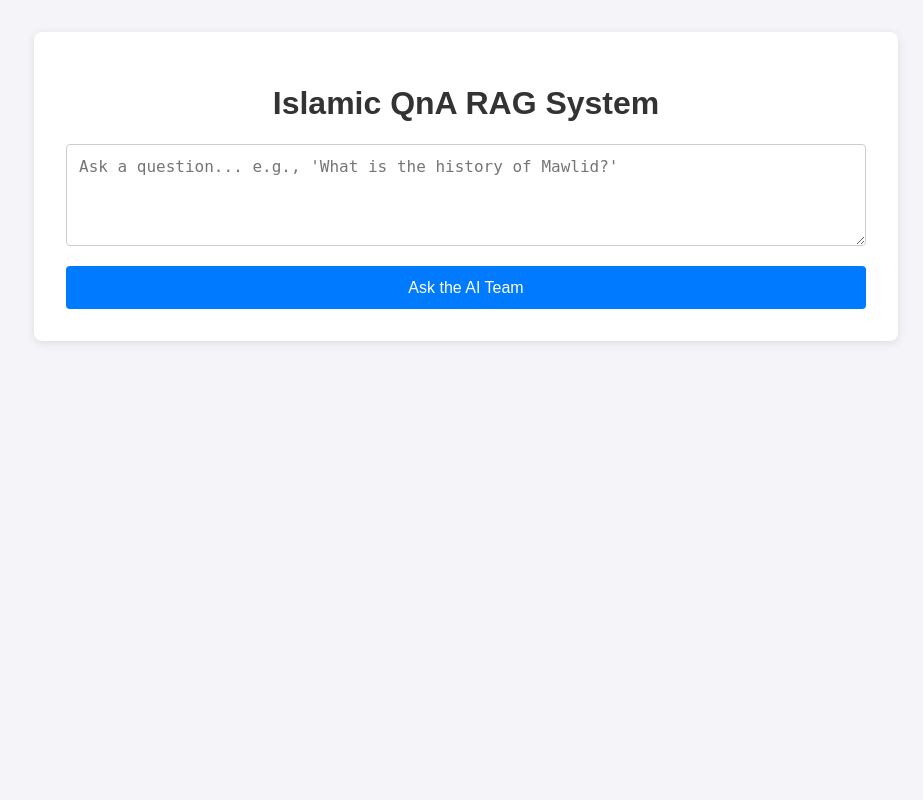
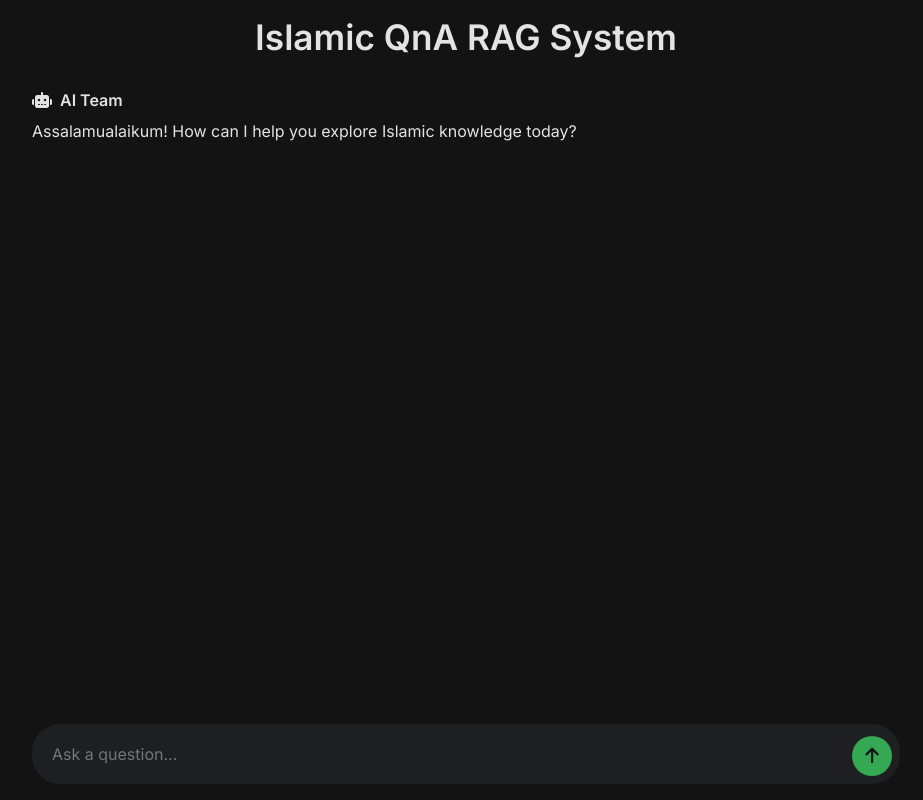
Before and after one commit to Bayhaqieee/Chatbot-QnA-Quran, a Python web app: template Agent/templates/index.html in a window 1280 px wide. Shown: the whole page, without its empty margins (174-1097 px from the left). Run offline with Jinja, Linux system fonts and the light colour scheme; the template is opened without the code that fills it, so the values that code supplies are empty.

Commit message:
Design Format

```diff
--- /dev/null
+++ b/Agent/static/css/style.css
@@ -0,0 +1,218 @@
+@import url("https://fonts.googleapis.com/css2?family=Inter:wght@400;500;600&display=swap");
+
+:root {
+  --bg-dark: #131314;
+  --surface-dark: #1e1f20;
+  --text-primary: #e3e3e3;
+  --text-secondary: #9aa0a6;
+  --border-color: #3c4043;
+  --accent-green: #34a853;
+  --accent-yellow: #fbbc05;
+}
+
+* {
+  box-sizing: border-box;
+  margin: 0;
+  padding: 0;
+}
+body {
+  font-family: "Inter", sans-serif;
+  background-color: var(--bg-dark);
+  color: var(--text-primary);
+  display: flex;
+  justify-content: center;
+  align-items: center;
+  height: 100vh;
+}
+.main-container {
+  width: 100%;
+  max-width: 900px;
+  height: 100%;
+  display: flex;
+  flex-direction: column;
+  position: relative;
+}
+.main-header {
+  text-align: center;
+  padding: 1rem;
+  font-size: 1.1rem;
+  font-weight: 500;
+  flex-shrink: 0;
+}
+.chat-area {
+  flex-grow: 1;
+  overflow-y: auto;
+  padding: 1rem;
+}
+.message-wrapper {
+  margin-bottom: 2rem;
+  max-width: 100%;
+}
+.message-header {
+  font-weight: 600;
+  margin-bottom: 0.5rem;
+  display: flex;
+  align-items: center;
+  gap: 0.5rem;
+}
+.message-header.ai-header {
+  color: var(--text-primary);
+}
+.message-header.user-header {
+  color: #8ab4f8;
+  justify-content: flex-end;
+}
+.message-content.user {
+  background-color: #2a2b2c;
+  padding: 0.75rem 1rem;
+  border-radius: 12px;
+  margin-left: auto;
+  max-width: 80%;
+  line-height: 1.6;
+}
+.ai-response {
+  line-height: 1.7;
+  display: flex;
+  flex-direction: column;
+  gap: 1.5rem; /* Adds spacing between components */
+}
+.sources-quote {
+  border-left: 3px solid var(--accent-yellow);
+  padding-left: 1rem;
+  font-style: italic;
+  color: var(--text-secondary);
+}
+.sources-quote ul {
+  list-style-position: inside;
+  padding-left: 0;
+}
+.thinking-dropdown details {
+  border: 1px solid var(--border-color);
+  border-radius: 8px;
+}
+.thinking-dropdown summary {
+  padding: 0.75rem 1rem;
+  cursor: pointer;
+  font-weight: 500;
+  display: flex;
+  justify-content: space-between;
+  align-items: center;
+}
+.thinking-dropdown summary .icon {
+  transition: transform 0.2s;
+}
+.thinking-dropdown details[open] summary .icon {
+  transform: rotate(180deg);
+}
+.thinking-dropdown-content {
+  padding: 1rem;
+  font-size: 0.9rem;
+  color: var(--text-secondary);
+  border-top: 1px solid var(--border-color);
+}
+.web-sources-header {
+  display: flex;
+  align-items: center;
+  gap: 0.5rem;
+  margin-bottom: 1rem;
+  font-weight: 500;
+  color: var(--text-secondary);
+}
+.web-sources-grid {
+  display: flex;
+  flex-wrap: wrap;
+  gap: 0.75rem;
+}
+.web-source-card {
+  background-color: var(--surface-dark);
+  border: 1px solid var(--border-color);
+  border-radius: 8px;
+  padding: 0.5rem 0.75rem;
+  font-size: 0.8rem;
+  text-decoration: none;
+  color: var(--text-secondary);
+  transition: background-color 0.2s;
+}
+.web-source-card:hover {
+  background-color: #2a2b2c;
+}
+.input-container {
+  padding: 1rem;
+  width: 100%;
+  flex-shrink: 0;
+  background-color: var(--bg-dark);
+}
+.prompt-suggestions-wrapper {
+  margin-bottom: 1rem;
+}
+.prompt-suggestions-wrapper details summary {
+  font-weight: 500;
+  color: var(--text-secondary);
+  cursor: pointer;
+  padding: 0.5rem;
+}
+.prompt-suggestions {
+  display: flex;
+  flex-wrap: wrap;
+  gap: 0.5rem;
+  justify-content: flex-start; /* Aligns cards to the left */
+  padding-top: 1rem;
+}
+.suggestion-card {
+  background-color: var(--surface-dark);
+  border: 1px solid var(--border-color);
+  border-radius: 8px;
+  padding: 0.5rem 0.75rem;
+  font-size: 0.85rem; /* Smaller font size */
+  cursor: pointer;
+  transition: background-color 0.2s;
+}
+.suggestion-card:hover {
+  background-color: #2a2b2c;
+}
+.input-form {
+  display: flex;
+  align-items: flex-end;
+  gap: 0.75rem;
+  background-color: var(--surface-dark);
+  padding: 0.5rem;
+  border-radius: 28px;
+}
+textarea {
+  flex-grow: 1;
+  background: transparent;
+  border: none;
+  color: var(--text-primary);
+  font-family: inherit;
+  font-size: 1rem;
+  resize: none;
+  max-height: 150px;
+  overflow-y: auto;
+  padding: 0.75rem;
+}
+textarea:focus {
+  outline: none;
+}
+button#askButton {
+  background-color: var(--accent-green);
+  color: var(--bg-dark);
+  border: none;
+  border-radius: 50%;
+  width: 40px;
+  height: 40px;
+  font-size: 1.1rem;
+  cursor: pointer;
+  flex-shrink: 0;
+  display: flex;
+  justify-content: center;
+  align-items: center;
+  transition: background-color 0.2s;
+}
+button#askButton:disabled {
+  background-color: var(--text-secondary);
+  cursor: not-allowed;
+}
+.loader-wrapper {
+  padding: 1rem;
+  color: var(--text-secondary);
+}
--- /dev/null
+++ b/Agent/static/js/main.js
@@ -0,0 +1,144 @@
+document.addEventListener('DOMContentLoaded', () => {
+    const chatForm = document.getElementById('chat-form');
+    const topicInput = document.getElementById('topicInput');
+    const askButton = document.getElementById('askButton');
+    const chatArea = document.getElementById('chat-area');
+    const suggestionsWrapper = document.getElementById('prompt-suggestions-wrapper');
+    const suggestionsContainer = document.getElementById('prompt-suggestions');
+    const aiResponseTemplate = document.getElementById('ai-response-template');
+
+    topicInput.addEventListener('input', () => {
+        topicInput.style.height = 'auto';
+        topicInput.style.height = `${topicInput.scrollHeight}px`;
+    });
+
+    chatForm.addEventListener('submit', (e) => {
+        e.preventDefault();
+        askQuestion();
+    });
+
+    async function askQuestion(questionText = null) {
+        const topic = questionText || topicInput.value.trim();
+        if (!topic) return;
+
+        topicInput.value = '';
+        topicInput.style.height = 'auto';
+        suggestionsWrapper.style.display = 'none';
+        suggestionsContainer.innerHTML = '';
+
+        displayUserMessage(topic);
+        const loaderId = 'loader-' + Date.now();
+        displayLoader(loaderId);
+        askButton.disabled = true;
+
+        try {
+            const response = await fetch('/ask', {
+                method: 'POST',
+                headers: { 'Content-Type': 'application/json' },
+                body: JSON.stringify({ topic })
+            });
+
+            document.getElementById(loaderId)?.remove();
+            if (!response.ok) {
+                const errData = await response.json();
+                throw new Error(errData.error || `Server error: ${response.status}`);
+            }
+
+            const data = await response.json();
+            displayAiResponse(data);
+
+        } catch (error) {
+            displayErrorMessage(error.message);
+        } finally {
+            askButton.disabled = false;
+        }
+    }
+
+    function displayUserMessage(message) {
+        const userMessageHtml = `
+            <div class="message-wrapper">
+                <div class="message-header user-header">You</div>
+                <div class="message-content user">${message.replace(/</g, "&lt;").replace(/>/g, "&gt;")}</div>
+            </div>`;
+        chatArea.insertAdjacentHTML('beforeend', userMessageHtml);
+        scrollToBottom();
+    }
+
+    function displayLoader(id) {
+        const loaderHtml = `
+            <div class="message-wrapper" id="${id}">
+                <div class="message-header ai-header"><i class="fas fa-robot"></i> AI Team</div>
+                <div class="loader-wrapper"><i class="fas fa-spinner fa-spin"></i> Thinking...</div>
+            </div>`;
+        chatArea.insertAdjacentHTML('beforeend', loaderHtml);
+        scrollToBottom();
+    }
+
+    function displayErrorMessage(errorMsg) {
+        const errorHtml = `
+            <div class="message-wrapper">
+                <div class="message-header ai-header"><i class="fas fa-robot"></i> AI Team</div>
+                <div class="ai-response"><p style="color:#e57373;">Error: ${errorMsg}</p></div>
+            </div>`;
+        chatArea.insertAdjacentHTML('beforeend', errorHtml);
+        scrollToBottom();
+    }
+
+    function displayAiResponse(data) {
+        const templateNode = aiResponseTemplate.content.cloneNode(true);
+        const aiWrapper = templateNode.querySelector('.message-wrapper');
+
+        // Show thinking (Chain of Thought)
+        const thoughtContainer = aiWrapper.querySelector('[data-container="chain-of-thought"]');
+        if (data.chain_of_thought) {
+            thoughtContainer.style.display = 'block';
+            thoughtContainer.innerHTML = `
+                <details>
+                    <summary>Show thinking <i class="fas fa-chevron-down icon"></i></summary>
+                    <div class="thinking-dropdown-content">${data.chain_of_thought}</div>
+                </details>`;
+        }
+
+        // Quotes (Sources)
+        const sourcesContainer = aiWrapper.querySelector('[data-container="sources-quote"]');
+        if (data.sources && data.sources.length > 0) {
+            sourcesContainer.style.display = 'block';
+            sourcesContainer.innerHTML = `<ul>${data.sources.map(s => `<li>${s}</li>`).join('')}</ul>`;
+        }
+
+        // Main Answer
+        const answerContainer = aiWrapper.querySelector('[data-container="answer"]');
+        answerContainer.innerHTML = data.answer ? `<p>${data.answer.replace(/\n/g, '<br>')}</p>` : `<p>No answer provided.</p>`;
+
+        // Web Sources (Perplexity Style)
+        const webSourcesContainer = aiWrapper.querySelector('[data-container="web-sources"]');
+        if (data.web_sources && data.web_sources.length > 0) {
+            webSourcesContainer.style.display = 'block';
+            let cardsHtml = `<div class="web-sources-header"><i class="fas fa-globe"></i> Sources</div><div class="web-sources-grid">`;
+            cardsHtml += data.web_sources.map(ws => `<a href="${ws.url}" target="_blank" class="web-source-card">${ws.title}</a>`).join('');
+            cardsHtml += `</div>`;
+            webSourcesContainer.innerHTML = cardsHtml;
+        }
+
+        chatArea.appendChild(aiWrapper);
+
+        // Follow-up Questions
+        if (data.follow_up_questions && data.follow_up_questions.length > 0) {
+            suggestionsWrapper.style.display = 'block';
+            suggestionsContainer.innerHTML = ''; // Clear previous
+            data.follow_up_questions.forEach(q => {
+                const card = document.createElement('div');
+                card.className = 'suggestion-card';
+                card.textContent = q;
+                card.onclick = () => askQuestion(q);
+                suggestionsContainer.appendChild(card);
+            });
+        }
+
+        scrollToBottom();
+    }
+
+    function scrollToBottom() {
+        chatArea.scrollTop = chatArea.scrollHeight;
+    }
+});
--- a/Agent/templates/index.html
+++ b/Agent/templates/index.html
@@ -2,63 +2,55 @@
 <html lang="en">
 <head>
     <meta charset="UTF-8">
+    <meta name="viewport" content="width=device-width, initial-scale=1.0">
     <title>Islamic QnA RAG System</title>
-    <style>
-        body { font-family: sans-serif; margin: 2rem; background-color: #f4f4f9; }
-        .container { max-width: 800px; margin: auto; background: white; padding: 2rem; border-radius: 8px; box-shadow: 0 2px 10px rgba(0,0,0,0.1); }
-        h1 { text-align: center; color: #333; }
-        textarea { width: 100%; padding: 0.75rem; border-radius: 4px; border: 1px solid #ccc; font-size: 1rem; margin-bottom: 1rem; box-sizing: border-box; }
-        button { display: block; width: 100%; padding: 0.8rem; border: none; background-color: #007bff; color: white; font-size: 1rem; border-radius: 4px; cursor: pointer; }
-        button:disabled { background-color: #aaa; }
-        .result-container { margin-top: 2rem; padding: 1.5rem; border: 1px solid #e0e0e0; border-radius: 4px; background-color: #fafafa; white-space: pre-wrap; word-wrap: break-word; }
-        .result-container h3 { margin-top: 0; }
-        .result-container pre { background-color: #eee; padding: 1rem; border-radius: 4px; }
-    </style>
+    <link rel="stylesheet" href="{{ url_for('static', filename='css/style.css') }}">
+    <link rel="stylesheet" href="https://cdnjs.cloudflare.com/ajax/libs/font-awesome/6.5.2/css/all.min.css">
 </head>
 <body>
-    <div class="container">
-        <h1>Islamic QnA RAG System</h1>
-        <textarea id="topicInput" rows="4" placeholder="Ask a question... e.g., 'What is the history of Mawlid?'"></textarea>
-        <button id="askButton" onclick="askQuestion()">Ask the AI Team</button>
-        <div id="result" class="result-container" style="display:none;"></div>
+    <div class="main-container">
+        <header class="main-header">
+            <h1>Islamic QnA RAG System</h1>
+        </header>
+        <div class="chat-area" id="chat-area">
+            <div class="message-wrapper">
+                <div class="message-header ai-header">
+                    <i class="fas fa-robot"></i> AI Team
+                </div>
+                <div class="ai-response">
+                    <p>Assalamualaikum! How can I help you explore Islamic knowledge today?</p>
+                </div>
+            </div>
+            </div>
+        <div class="input-container">
+            <div class="prompt-suggestions-wrapper" id="prompt-suggestions-wrapper" style="display: none;">
+                <details>
+                    <summary>Prompt Suggestions</summary>
+                    <div class="prompt-suggestions" id="prompt-suggestions">
+                        </div>
+                </details>
+            </div>
+            <form class="input-form" id="chat-form">
+                <textarea id="topicInput" rows="1" placeholder="Ask a question..."></textarea>
+                <button id="askButton" type="submit" aria-label="Send">
+                    <i class="fas fa-arrow-up"></i>
+                </button>
+            </form>
+        </div>
     </div>
-    <script>
-        async function askQuestion() {
-            const topic = document.getElementById('topicInput').value.trim();
-            if (!topic) return;
-            const button = document.getElementById('askButton');
-            const resultDiv = document.getElementById('result');
-            button.disabled = true;
-            button.textContent = 'Researching...';
-            resultDiv.style.display = 'block';
-            resultDiv.innerHTML = 'The AI team is working...';
 
-            try {
-                const response = await fetch('/ask', {
-                    method: 'POST',
-                    headers: { 'Content-Type': 'application/json' },
-                    body: JSON.stringify({ topic: topic })
-                });
-                const data = await response.json();
+    <template id="ai-response-template">
+        <div class="message-wrapper">
+            <div class="message-header ai-header"><i class="fas fa-robot"></i> AI Team</div>
+            <div class="ai-response">
+                <div class="thinking-dropdown" data-container="chain-of-thought" style="display: none;"></div>
+                <div class="sources-quote" data-container="sources-quote" style="display: none;"></div>
+                <div class="answer" data-container="answer"></div>
+                <div class="web-sources-container" data-container="web-sources" style="display: none;"></div>
+            </div>
+        </div>
+    </template>
 
-                // Clear previous results
-                resultDiv.innerHTML = '';
-
-                if (data.answer) {
-                    // Prettify the full JSON response for display
-                    const formattedJson = JSON.stringify(data, null, 2);
-                    const answerHtml = `<h3>Answer:</h3><p>${data.answer}</p><h3>Full JSON Output:</h3><pre>${formattedJson}</pre>`;
-                    resultDiv.innerHTML = answerHtml;
-                } else {
-                    resultDiv.textContent = data.error || 'An unexpected error occurred.';
-                }
-            } catch (error) {
-                resultDiv.textContent = 'Failed to fetch the answer. Check the server console for errors.';
-            } finally {
-                button.disabled = false;
-                button.textContent = 'Ask the AI Team';
-            }
-        }
-    </script>
+    <script src="{{ url_for('static', filename='js/main.js') }}"></script>
 </body>
 </html>
```
